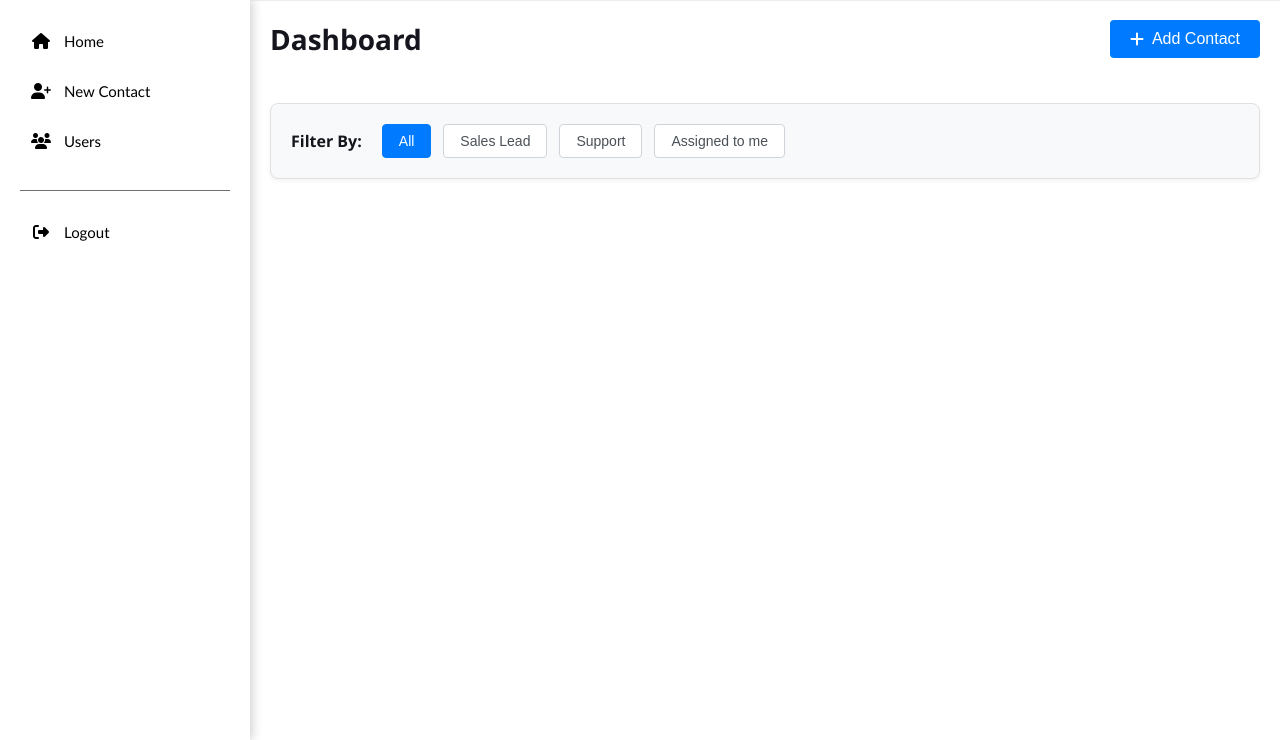
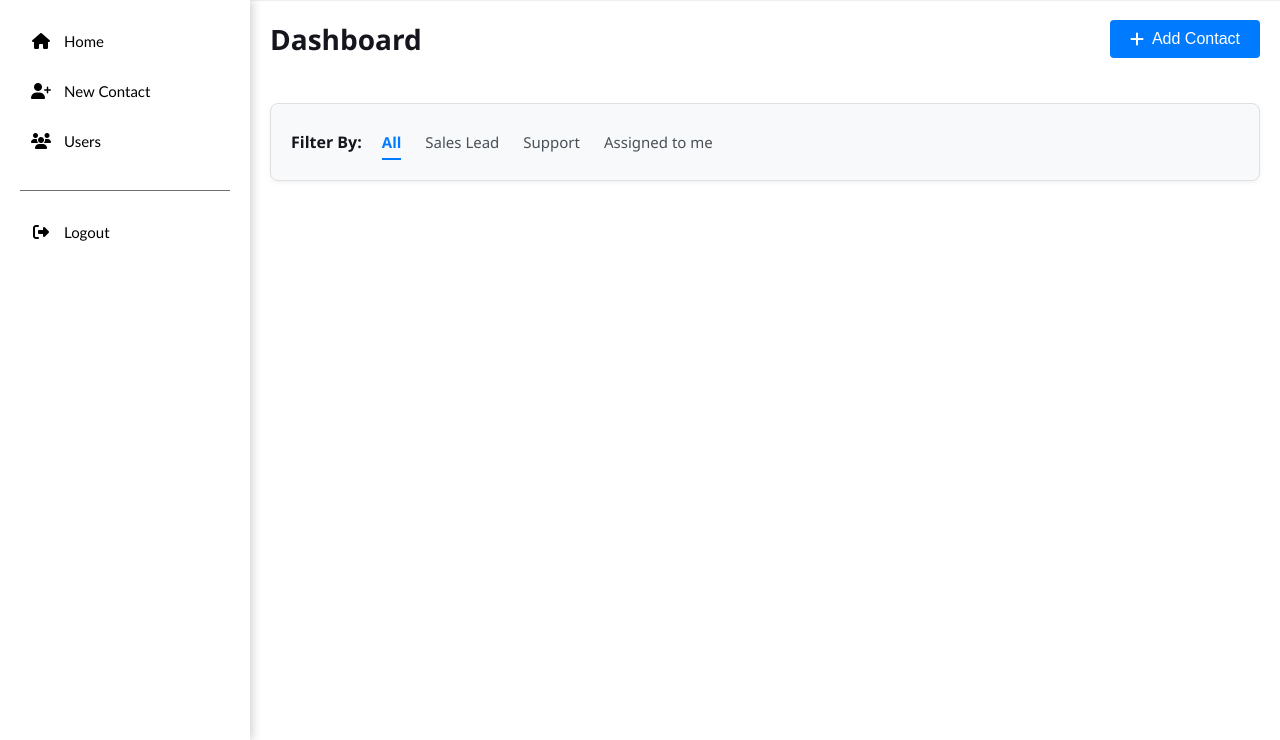
Before and after one commit to AkeemGit/comp2245-project2, a PHP site: page /dashboard.php in a window 1280 px wide. Shown: the part 60-800 px from the top of the page. Run offline with PHP 8.4, Linux system fonts and the light colour scheme; tables that the repository leaves empty hold one stand-in row (values such as "Sample post").

Commit message:
Modified Dashboard filter links

```diff
--- a/assets/css/dashboard.css
+++ b/assets/css/dashboard.css
@@ -78,29 +78,62 @@
 
 .filter-options {
     display: flex;
-    gap: 12px;
+    gap: 24px;
     flex-wrap: wrap;
 }
 
-.filter-btn {
-    background-color: white;
+.filter-link {
+    background-color: transparent;
     color: #495057;
-    border: 1px solid #ced4da;
-    padding: 8px 16px;
-    border-radius: 4px;
-    font-size: 14px;
+    text-decoration: none;
+    border: none;
+    padding: 8px 0;
+    font-size: 15px;
     cursor: pointer;
-    transition: all 0.3s ease;
+    position: relative;
+    transition: color 0.3s ease;
+    font-weight: 500;
 }
 
-.filter-btn:hover {
-    background-color: #f8f9fa;
-    border-color: #007bff;
+.filter-link:hover {
     color: #007bff;
 }
 
-.filter-btn.active {
+.filter-link::after {
+    content: '';
+    position: absolute;
+    bottom: 0;
+    left: 0;
+    width: 100%;
+    height: 2px;
     background-color: #007bff;
-    color: white;
-    border-color: #007bff;
+    transform: scaleX(0);
+    transition: transform 0.3s ease;
 }
+
+.filter-link:hover::after {
+    transform: scaleX(1);
+}
+
+.filter-link.active {
+    color: #007bff;
+    font-weight: 600;
+}
+
+.filter-link.active::after {
+    transform: scaleX(1);
+}
+
+
+.error-message {
+    background-color: #ffebee;
+    color: #c62828;
+    padding: 15px 20px;
+    border-radius: 6px;
+    margin: 20px;
+    border-left: 4px solid #c62828;
+    display: flex;
+    align-items: center;
+    gap: 10px;
+    font-weight: 500;
+}
--- a/config/db_connect.php
+++ b/config/db_connect.php
@@ -2,11 +2,12 @@
 $host = "localhost";
 $db   = "dolphin_crm";
 $user = "root";
-$pass = "";
+$pass = "bn5QTEH_k)4fFsHM";
 
 try {
-    $conn = new PDO("mysql:host=$host;dbname=$db;charset=utf8", $user, $pass);
-    $conn->setAttribute(PDO::ATTR_ERRMODE, PDO::ERRMODE_EXCEPTION);
+    $pdo = new PDO("mysql:host=$host;dbname=$db;charset=utf8", $user, $pass);
+    $pdo->setAttribute(PDO::ATTR_ERRMODE, PDO::ERRMODE_EXCEPTION);
+    $pdo->setAttribute(PDO::ATTR_DEFAULT_FETCH_MODE, PDO::FETCH_ASSOC);
 } catch (PDOException $e) {
     die("Database connection failed: " . $e->getMessage());
 }
--- a/pages/dashboard.php
+++ b/pages/dashboard.php
@@ -1,3 +1,37 @@
+<?php
+
+include "../config/db_connect.php";
+
+$allowed_filters = ['all', 'sales', 'support', 'assigned'];
+$filter = isset($_GET['filter']) && in_array($_GET['filter'], $allowed_filters) ? $_GET['filter'] : 'all';
+
+try {
+    if ($filter == 'sales') {
+        $stmt = $pdo->prepare("SELECT title, firstname, lastname, email, company, type FROM contacts WHERE type = :type");
+        $stmt->execute([':type' => 'Sales Lead']);
+    } else if ($filter == 'support') {
+        $stmt = $pdo->prepare("SELECT title, firstname, lastname, email, company, type FROM contacts WHERE type = :type");
+        $stmt->execute([':type' => 'Support']);
+    } else if ($filter == 'assigned') {
+        if (isset($_SESSION['user_id'])) {
+            $stmt = $pdo->prepare("SELECT title, firstname, lastname, email, company, type FROM contacts WHERE assigned_to = :user_id");
+            $stmt->execute([':user_id' => $_SESSION['user_id']]);
+        } else {
+            $stmt = $pdo->prepare("SELECT title, firstname, lastname, email, company, type FROM contacts");
+            $stmt->execute();
+        }
+    } else {
+        $stmt = $pdo->prepare("SELECT title, firstname, lastname, email, company, type FROM contacts");
+        $stmt->execute();
+    }
+
+    $contacts = $stmt->fetchAll(PDO::FETCH_ASSOC);
+} catch (PDOException $e) {
+    error_log("Database error: " . $e->getMessage());
+    $contacts = [];
+    $error_message = "Unable to load contacts. Please try again later.";
+}
+?>
 <html lang="en">
 
 <head>
@@ -29,10 +63,10 @@
             <div class="filter-section">
                 <span class="filter-label">Filter By:</span>
                 <div class="filter-options">
-                    <button class="filter-btn active" data-filter="all">All</button>
-                    <button class="filter-btn" data-filter="sales">Sales Lead</button>
-                    <button class="filter-btn" data-filter="support">Support</button>
-                    <button class="filter-btn" data-filter="assigned">Assigned to me</button>
+                    <a href="dashboard.php?filter=all" class="filter-link <?php echo $filter == 'all' ? 'active' : ''; ?>">All</a>
+                    <a href="dashboard.php?filter=sales" class="filter-link <?php echo $filter == 'sales' ? 'active' : ''; ?>">Sales Lead</a>
+                    <a href="dashboard.php?filter=support" class="filter-link <?php echo $filter == 'support' ? 'active' : ''; ?>">Support</a>
+                    <a href="dashboard.php?filter=assigned" class="filter-link <?php echo $filter == 'assigned' ? 'active' : ''; ?>">Assigned to me</a>
                 </div>
             </div>
 
```
